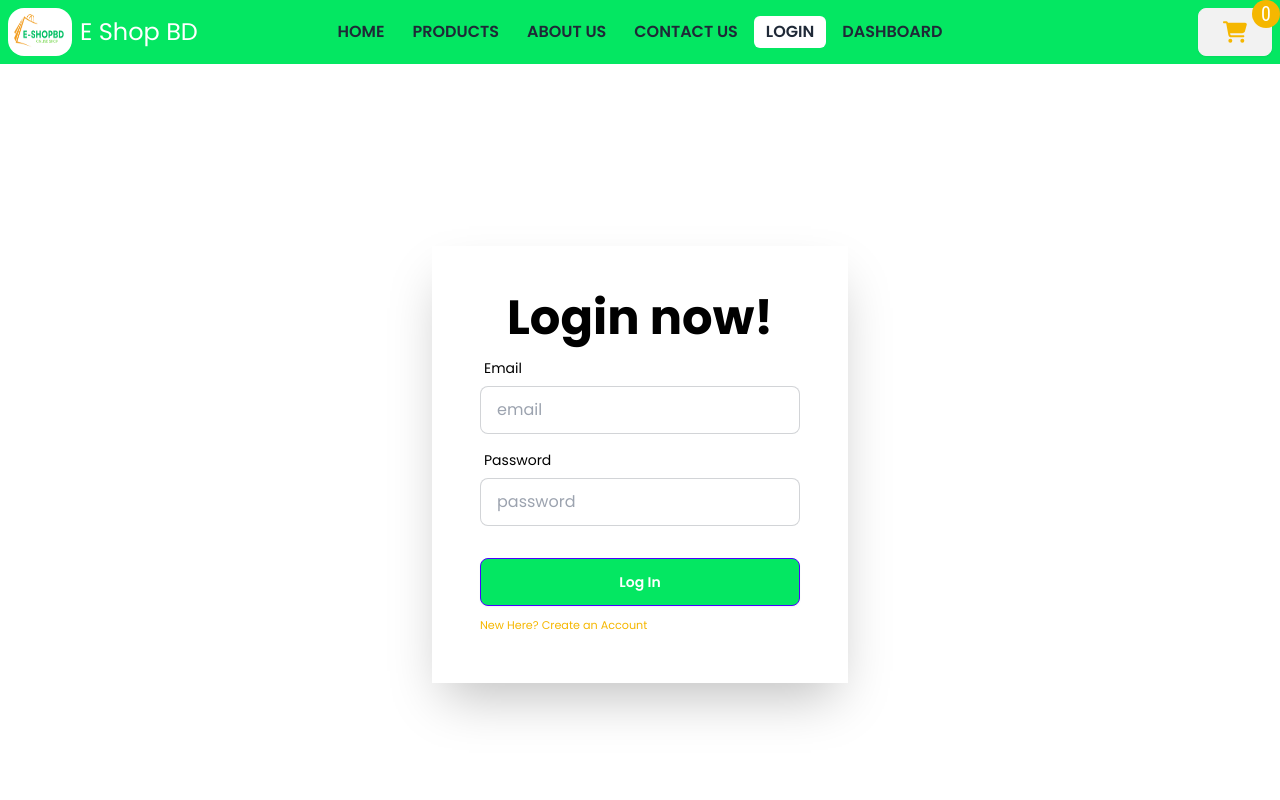
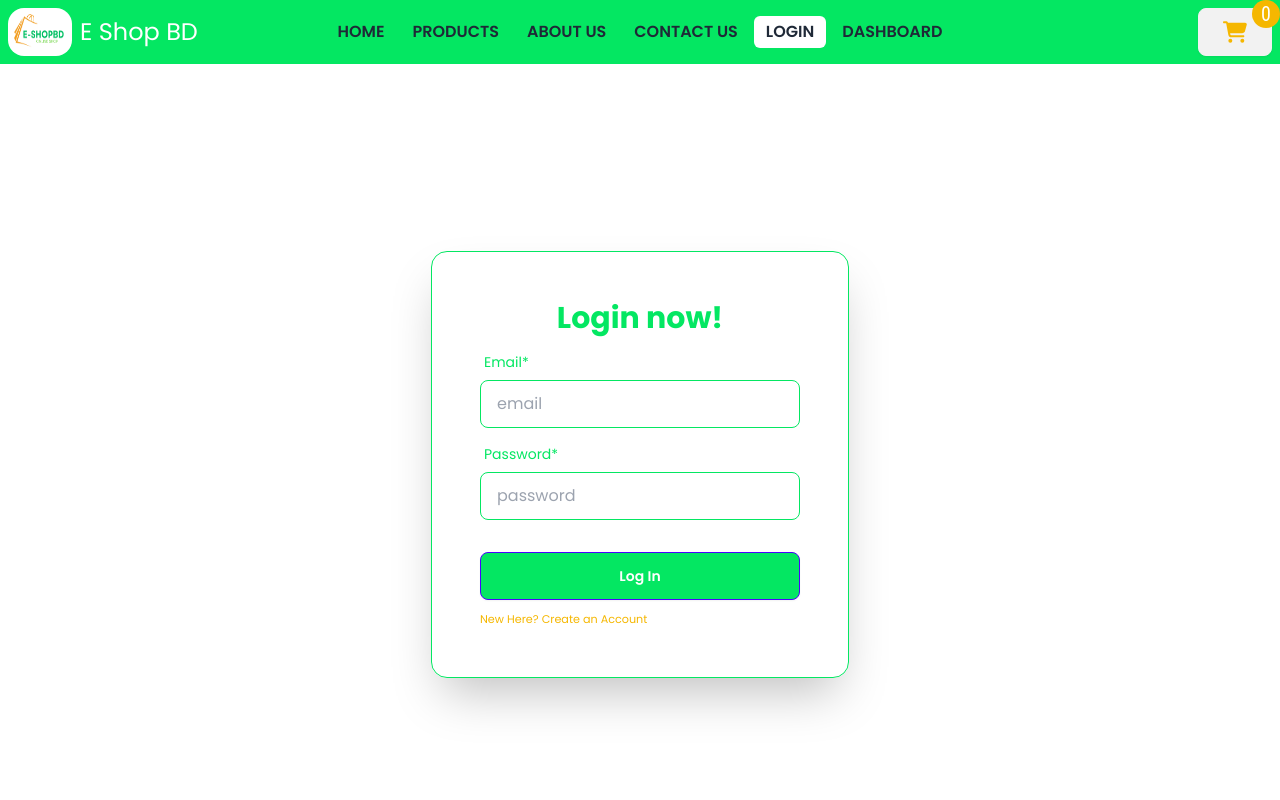
Before and after one commit to taskinahmadalfaruqe/kito-green-tea, a React (Vite) app: page /admin/Adminlogin in a window 1280 px wide. Shown: the top 800 px of the page. Built offline with nearby package versions, Linux system fonts and the light colour scheme; no server answers.

Commit message:
[fix conflict issue]: redesign login and register page

```diff
--- a/src/Pages/Login/Login.jsx
+++ b/src/Pages/Login/Login.jsx
@@ -39,40 +39,40 @@ const Longin = () => {
   return (
     <>
       <div className="hero log-in min-h-screen ">
-        <div className="hero-content flex-col lg:flex-row-reverse shadow-2xl">
+        <div className="hero-content flex-col lg:flex-row-reverse rounded-2xl shadow-2xl border border-Primary_Color">
           <div className="card shrink-0 w-full max-w-sm  ">
             <form className="card-body" onSubmit={handleLogin}>
-              <h2 className="text-5xl font-bold text-center text-black">
+              <h2 className="text-3xl font-bold text-center text-Primary_Color">
                 Login now!
               </h2>
               <div className="form-control">
                 <label className="label">
-                  <span className="label-text text-black">Email</span>
+                  <span className="label-text text-Primary_Color">Email*</span>
                 </label>
                 <input
                   type="email"
                   name="email"
                   placeholder="email"
-                  className="input input-bordered bg-white"
+                  className="input input-bordered  bg-White_Color border-Primary_Color"
                   required
                 />
               </div>
               <div className="form-control">
                 <label className="label">
-                  <span className="label-text text-black">Password</span>
+                  <span className="label-text text-Primary_Color">Password*</span>
                 </label>
                 <input
                   type="password"
                   name="password"
                   placeholder="password"
-                  className="input input-bordered bg-white"
+                  className="input input-bordered bg-White_Color border-Primary_Color"
                   required
                 />
               </div>
               <div className="form-control mt-6">
                 <button
                   type="submit"
-                  className="btn btn-primary text-white font-semibold bg-Primary_Color"
+                  className="btn btn-primary text-White_Color font-semibold bg-Primary_Color"
                 >
                   Log In
                 </button>
--- a/src/Pages/SignUp/SignUp.jsx
+++ b/src/Pages/SignUp/SignUp.jsx
@@ -40,18 +40,18 @@ const SignUp = () => {
   return (
     <>
       <div className="hero log-in min-h-screen ">
-        <div className="hero-content   shadow-2xl">
+        <div className="hero-content shadow-2xl border border-Primary_Color rounded-lg">
           <div className="card shrink-0 w-full max-w-sm  ">
             <form
               onSubmit={handleSubmit(handelRegisterAdmin)}
               className="card-body"
             >
-              <h2 className="text-5xl font-bold text-center text-black">
+              <h2 className="text-3xl font-bold text-center text-Primary_Color">
                 SignUp now!
               </h2>
               <div className="form-control">
                 <label className="label">
-                  <span className="label-text text-black">Photo URL</span>
+                  <span className="label-text text-Primary_Color">Photo URL*</span>
                 </label>
                 <input
                   type="text"
@@ -67,7 +67,7 @@ const SignUp = () => {
               </div>
               <div className="form-control">
                 <label className="label">
-                  <span className="label-text text-black">Name</span>
+                  <span className="label-text text-Primary_Color">Name*</span>
                 </label>
                 <input
                   type="text"
@@ -82,7 +82,7 @@ const SignUp = () => {
               </div>
               <div className="form-control">
                 <label className="label">
-                  <span className="label-text text-black">Email</span>
+                  <span className="label-text text-Primary_Color">Email*</span>
                 </label>
                 <input
                   type="email"
@@ -97,7 +97,7 @@ const SignUp = () => {
               </div>
               <div className="form-control">
                 <label className="label">
-                  <span className="label-text text-black">Password</span>
+                  <span className="label-text text-Primary_Color">Password*</span>
                 </label>
                 <input
                   type="password"
@@ -115,17 +115,12 @@ const SignUp = () => {
                     More than 6 digit with capital latter & special character
                   </p>
                 )}
-                <label className="label">
-                  <a href="#" className="label-text-alt link link-hover">
-                    Forgot password?
-                  </a>
-                </label>
               </div>
 
               <div className="form-control mt-6">
                 <input
                   type="submit"
-                  className="btn btn-primary text-white font-semibold"
+                  className="btn btn-primary text-White_Color bg-Primary_Color font-semibold"
                   value="Sign Up"
                 />
               </div>
```
